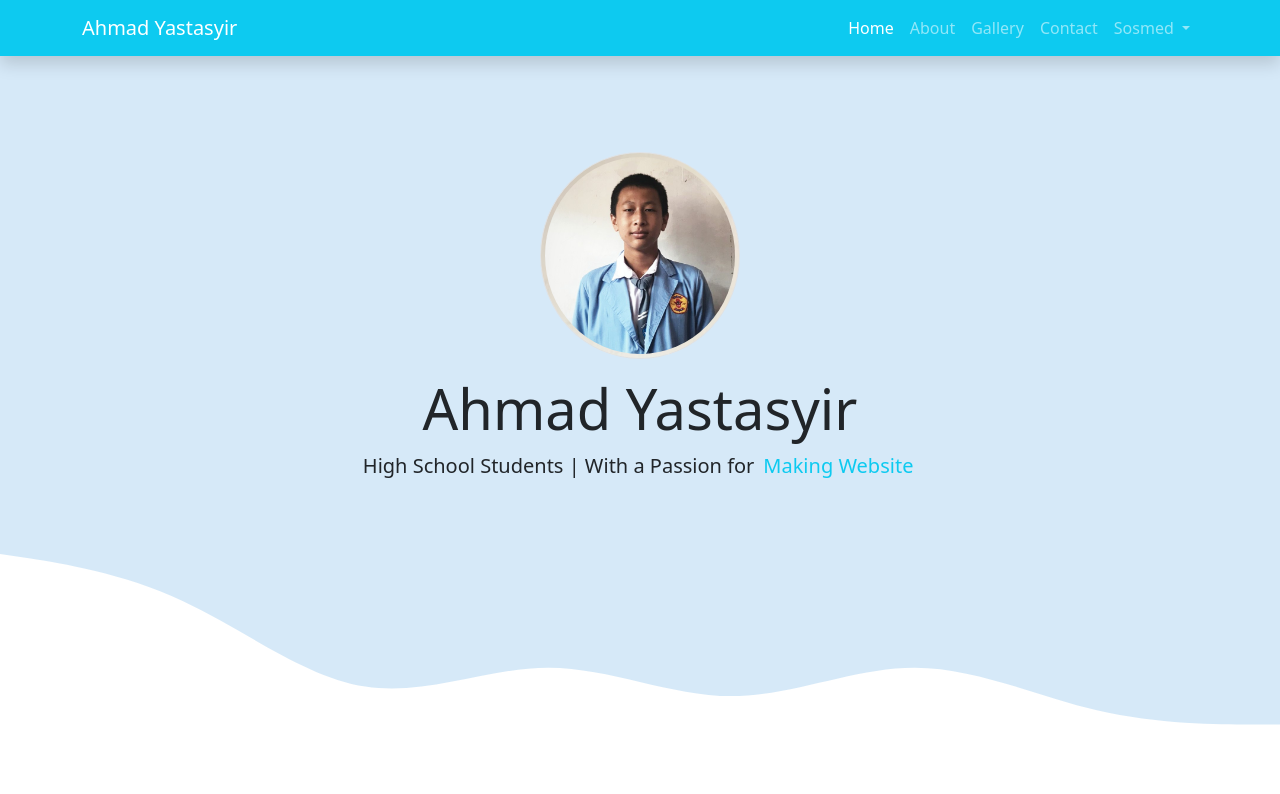
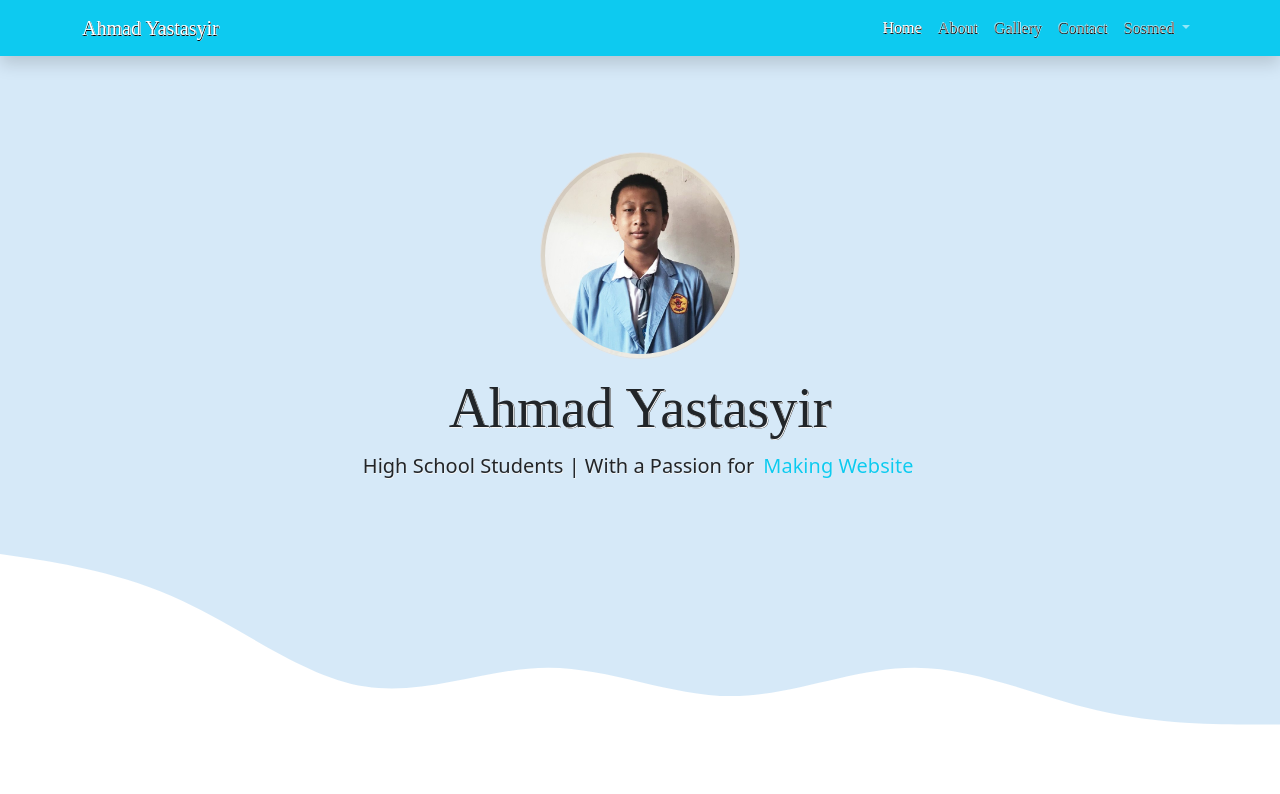
Before and after one commit to ahmadyastasyir/ahmadyastasyir.github.io, a plain HTML site: page index.html in a window 1280 px wide. Shown: the top 794 px of the page. Drawn offline with nearby package versions, Linux system fonts and the light colour scheme.

Commit message:
menambah text shadow tiap heading

```diff
--- a/style.css
+++ b/style.css
@@ -1,6 +1,7 @@
 .jumbotron {
   background-color: #d6e9f8;
   padding-top: 6rem;
+  Text-shadow: 0.5px 0.5px 0.1px whitesmoke;
 }
 
 #gallery {
@@ -8,10 +9,21 @@
 }
 
 a:hover {
-  transform: rotatex(360deg);
-  transition: 0.5s;
+  transform: scale(1.1);
+  transition: 0.2s;
 }
 
 img {
   background-image: url("/img/Unsplash/profile.jpg");
 }
+nav {
+  font-family: Serif;
+  Text-shadow: 0.5px 0.5px 0.1px black, 1.1px 1.2px 0.5px white;
+}
+h3, h2, h1 {
+  Text-shadow: 0.8px 0.8px 0.2px whitesmoke, 1.1px 1.2px 0.5px black;
+  font-family: Serif;
+}
+.text-info {
+  text-shadow: 0,9px 0,9px 0,5px black;
+}
```
